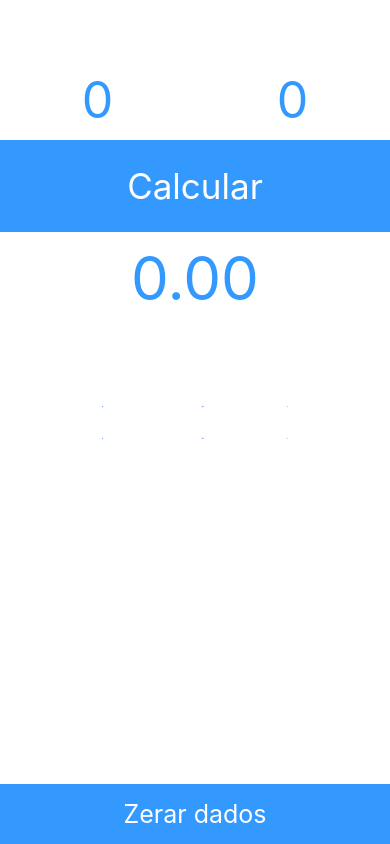
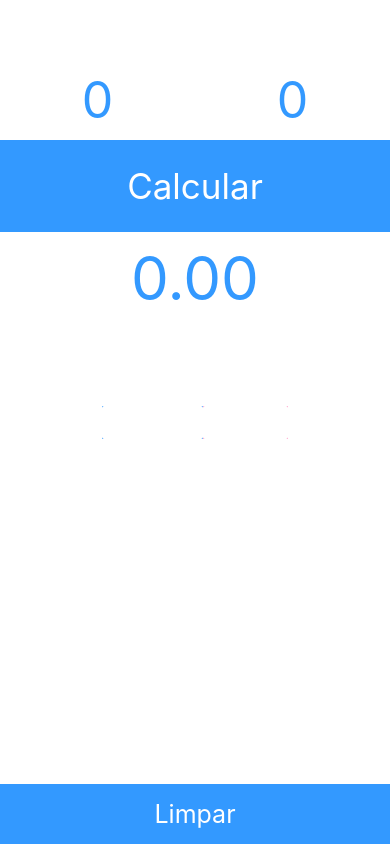
Before and after one commit to jusansilva/imcApp, a React Native app: screen / in a window 390 px wide. Built offline with nearby package versions, Linux system fonts and the light colour scheme.

Commit message:
botão limpar

```diff
--- a/App.js
+++ b/App.js
@@ -174,7 +174,7 @@ export default class App extends Component {
                         this.setState({ altura: 0, massa: 0, result: 0, textResposta: "", img: " "})
                     }
                 }
-            ><Text style={styles.textZerar}>Zerar dados</Text></TouchableOpacity>
+            ><Text style={styles.textZerar}>Limpar</Text></TouchableOpacity>
             </View>
 
 
```
